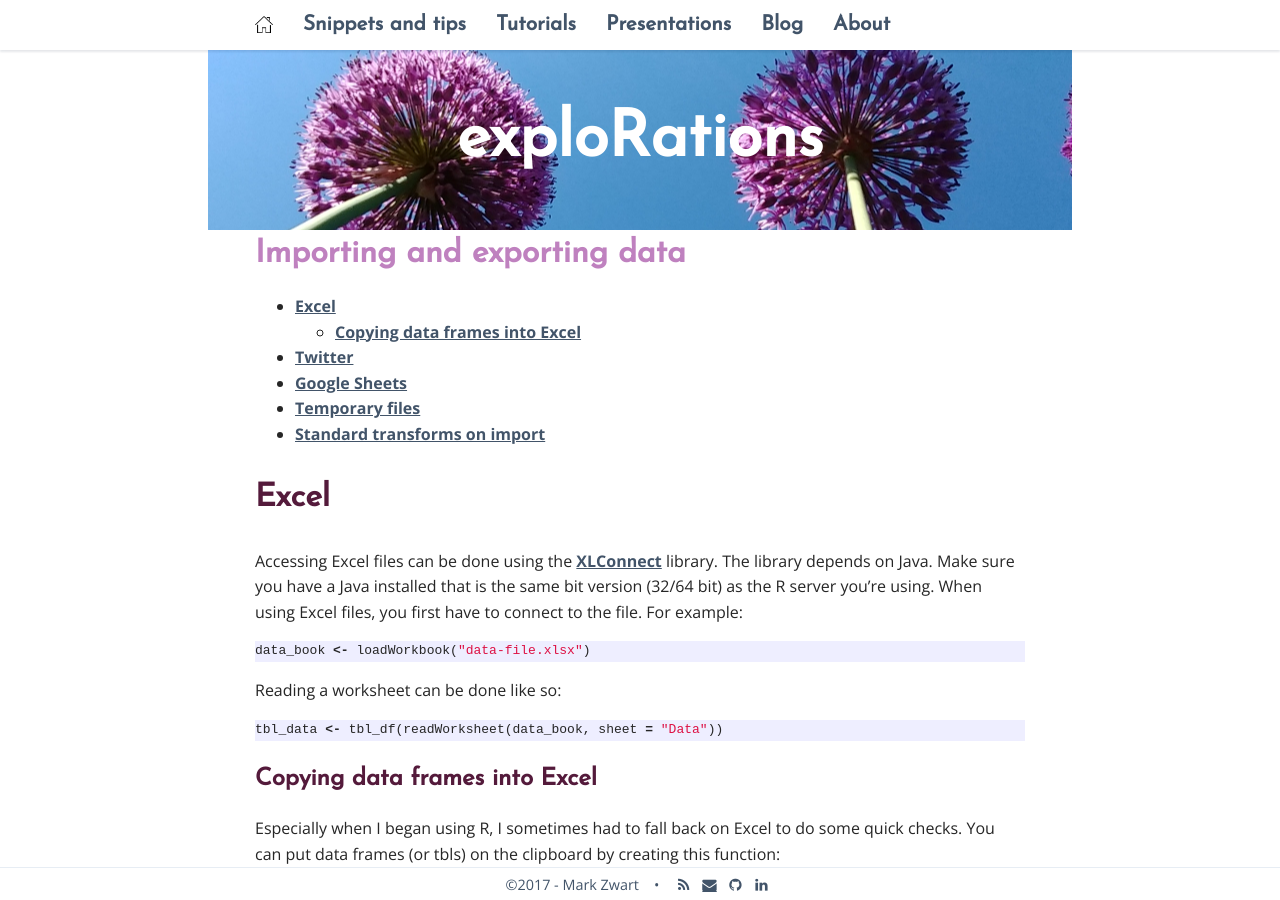
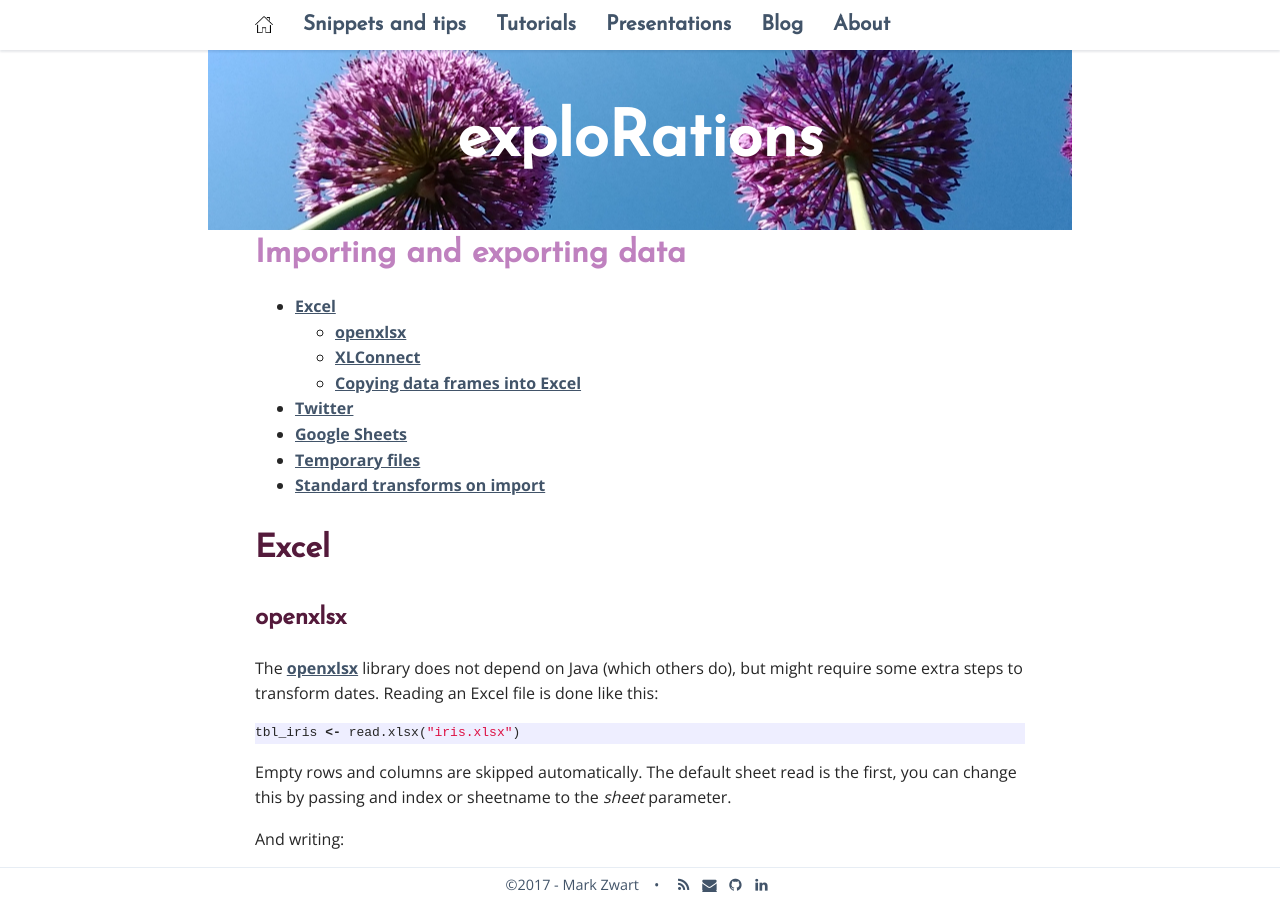
Before and after one commit to mark-me/mark-me.github.io, a Jekyll site: the page built from _pages/snippets-and-tips/importing-exporting.md, in a window 1280 px wide and 900 px high. Built offline with Jekyll 4.4.1, drawn with Linux system fonts in a browser that asks for light colours; nearby versions of some CDN libraries; comment, search, counter and statistics services are not loaded; some of the changed text lies outside the part shown.

Commit message:
Update importing-exporting.md

````diff
--- a/_pages/snippets-and-tips/importing-exporting.md
+++ b/_pages/snippets-and-tips/importing-exporting.md
@@ -10,7 +10,22 @@ permalink: /importing-exporting/
 
 # Excel
 
-Accessing Excel files can be done using the **[XLConnect](https://cran.r-project.org/web/packages/XLConnect/vignettes/XLConnect.pdf)** library. The library depends on Java. Make sure you have a Java installed that is the same bit version (32/64 bit) as the R server you're using. When using Excel files, you first have to connect to the file. For example:
+## openxlsx
+
+The **[openxlsx](https://www.rdocumentation.org/packages/openxlsx/)** library does not depend on Java (which others do), but might require some extra steps to transform dates. Reading an Excel file is done like this:
+```r
+tbl_iris <- read.xlsx("iris.xlsx")
+```
+Empty rows and columns are skipped automatically. The default sheet read is the first, you can change this by passing and index or sheetname to the _sheet_ parameter.
+
+And writing:
+```r
+write.xlsx(iris, "iris.xlsx")
+```
+
+## XLConnect
+
+The **[XLConnect](https://cran.r-project.org/web/packages/XLConnect/vignettes/XLConnect.pdf)** library is dependent on Java. Make sure you have a Java installed that is the same bit version (32/64 bit) as the R server you're using. When using Excel files, you first have to connect to the file. For example:
 ```r
 data_book <- loadWorkbook("data-file.xlsx")
 ```
````
